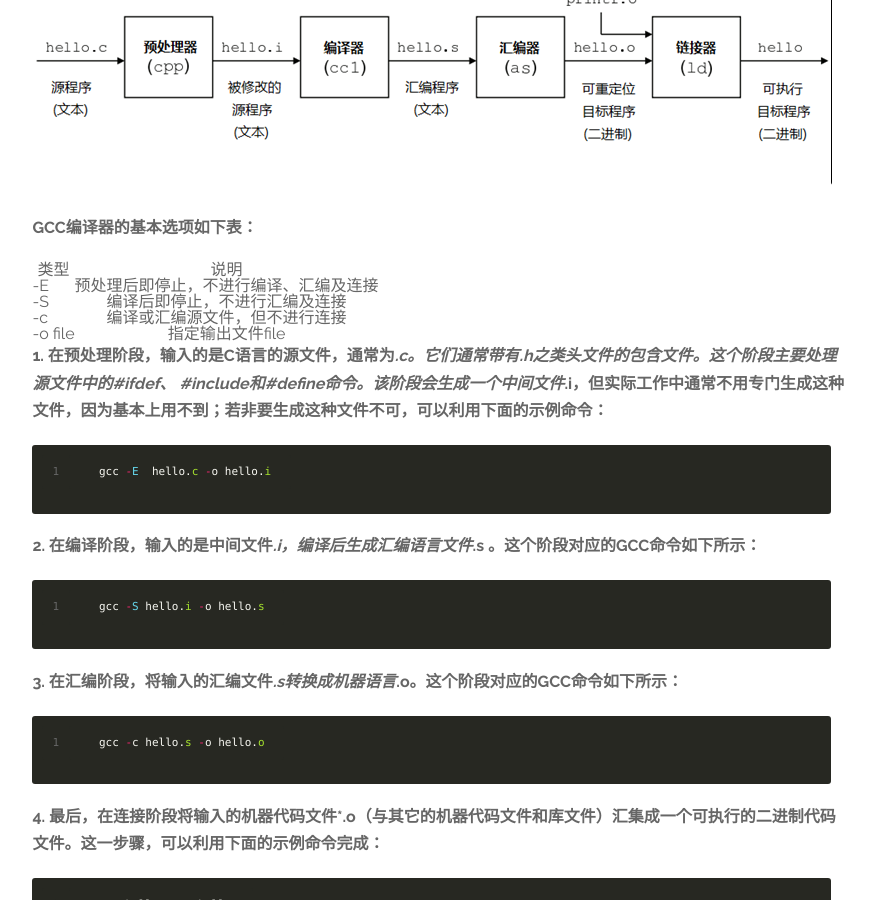
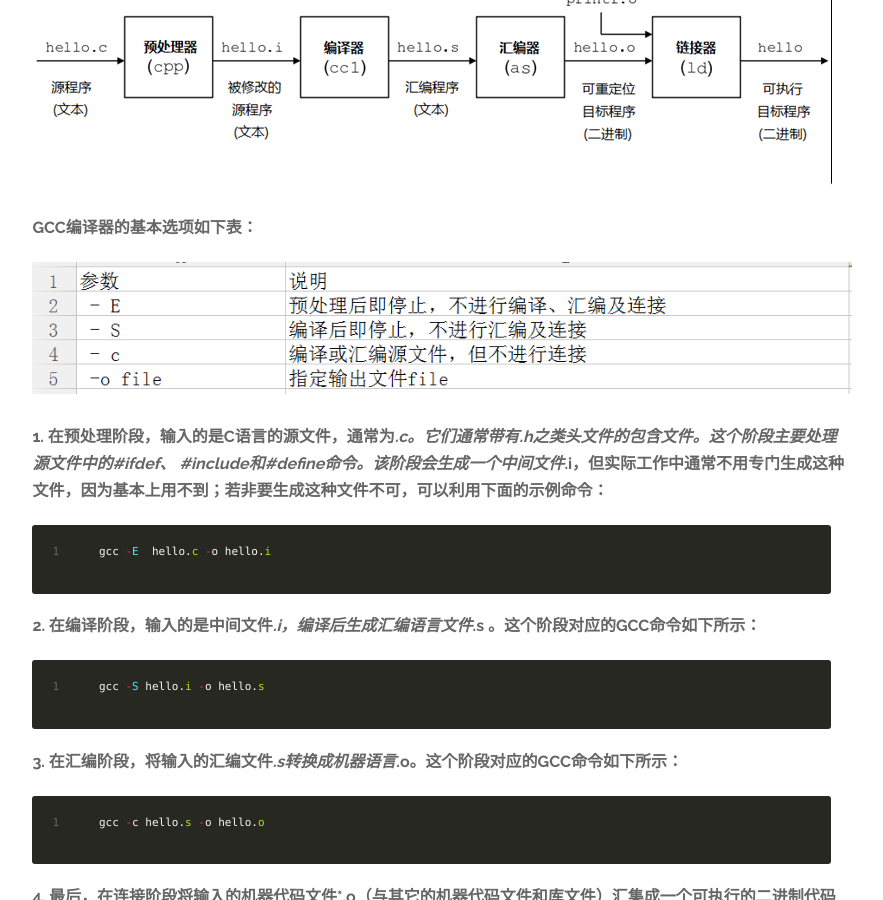
Before and after one commit to marcuses/marcuses.github.io, a Jekyll site: the page built from _posts/2016-03-19-Linux编译入门之GCC.md, in a window 1280 px wide and 900 px high, scrolled down 1782 px. Shown: the whole window, without its empty margins (198-1081 px from the left). Built offline with Jekyll 4.4.1, drawn with Linux system fonts in a browser that asks for light colours.

Commit message:
change gcc blog

```diff
--- a/_posts/2016-03-19-Linux编译入门之GCC.md
+++ b/_posts/2016-03-19-Linux编译入门之GCC.md
@@ -44,13 +44,7 @@ tags: [Linux基本技能]
 
 **GCC编译器的基本选项如下表：**
 
-| 类型      | 说明    |	|
-| --------   | :-----:    | :-----|
-| -E          | 预处理后即停止，不进行编译、汇编及连接  |
-| -S          |    编译后即停止，不进行汇编及连接   |
-| -c          |    编译或汇编源文件，但不进行连接  |
-| -o file    |    指定输出文件file  |
-
+![cmd-markdown-logo](http://marcuses.github.io/assets/images/gcc_2.png)
 
 **1. 在预处理阶段，输入的是C语言的源文件，通常为*.c。它们通常带有.h之类头文件的包含文件。这个阶段主要处理源文件中的#ifdef、 #include和#define命令。该阶段会生成一个中间文件*.i，但实际工作中通常不用专门生成这种文件，因为基本上用不到；若非要生成这种文件不可，可以利用下面的示例命令：**
 {% highlight ruby linenos %}
```
Also changed, not shown: assets/images/gcc_2.png (added).
